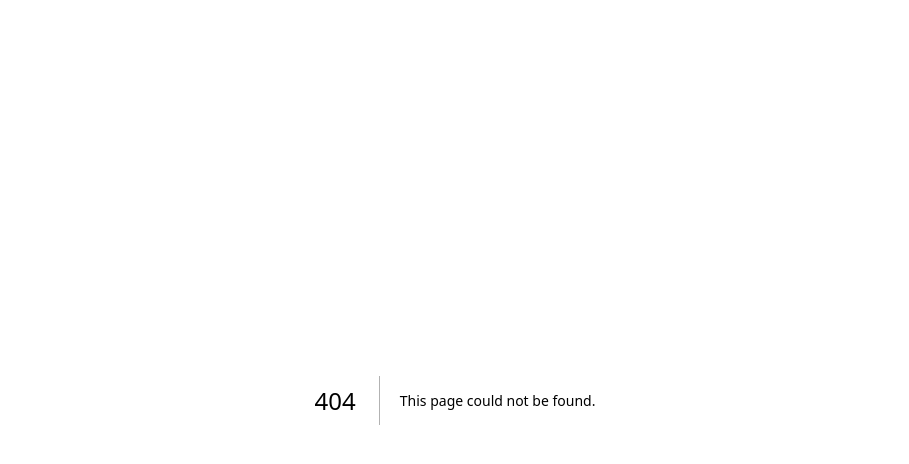
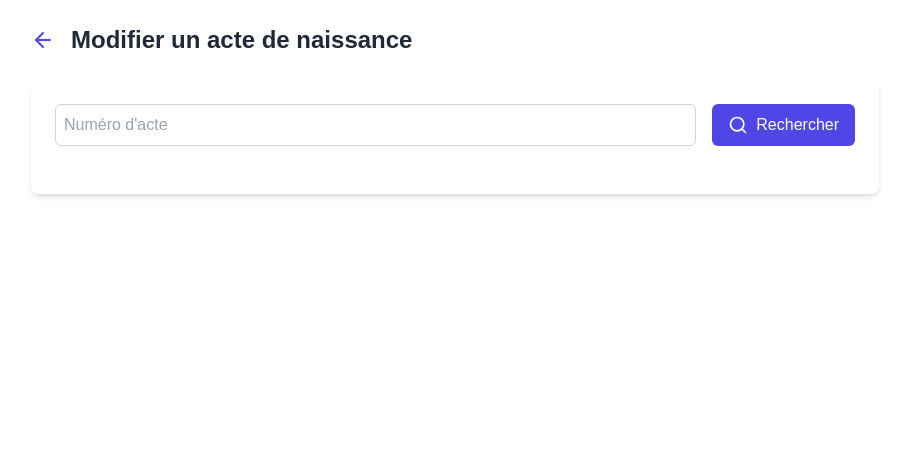
Before and after one commit to gatien074/ActeApp, a Next.js app: page /dashboardadmin/actes/modifier in a window 1280 px wide. Before the commit this address had no page. Shown: the top 464 px of the page, without its empty margins (185-1094 px from the left). Built offline with nearby package versions, Linux system fonts and the light colour scheme.

Commit message:
version1.7

```diff
--- /dev/null
+++ b/app/dashboardadmin/actes/modifier/page.js
@@ -0,0 +1,103 @@
+"use client"
+
+import { useState, useEffect } from 'react'
+import { motion } from 'framer-motion'
+import { Search, Save, ArrowLeft } from 'lucide-react'
+import Link from 'next/link'
+import Loading from '@/app/components/Loading'
+
+export default function ModifierActe() {
+  const [numeroActe, setNumeroActe] = useState('')
+  const [acteDetails, setActeDetails] = useState(null)
+  const [isLoading, setIsLoading] = useState(true)
+
+  useEffect(() => {
+    // Simuler un chargement initial
+    setTimeout(() => {
+      setIsLoading(false)
+    }, 1000)
+  }, [])
+
+  const handleSearch = (e) => {
+    e.preventDefault()
+    setIsLoading(true)
+    // Simuler une recherche
+    setTimeout(() => {
+      setIsLoading(false)
+      // Logique de recherche à implémenter
+    }, 1000)
+  }
+
+  if (isLoading) {
+    return <Loading />
+  }
+
+  return (
+    <motion.div
+      className="p-6 max-w-4xl mx-auto"
+      initial={{ opacity: 0, y: 20 }}
+      animate={{ opacity: 1, y: 0 }}
+    >
+      <div className="mb-6 flex items-center">
+        <Link href="/dashboardadmin" className="text-indigo-600 hover:text-indigo-800 mr-4">
+          <ArrowLeft size={24} />
+        </Link>
+        <h1 className="text-2xl font-bold text-gray-800">Modifier un acte de naissance</h1>
+      </div>
+
+      <div className="bg-white rounded-lg shadow-md p-6">
+        <form onSubmit={handleSearch} className="mb-6">
+          <div className="flex gap-4">
+            <input
+              type="text"
+              placeholder="Numéro d'acte"
+              className="flex-1 p-2 border border-gray-300 rounded-md focus:ring-2 focus:ring-indigo-500"
+              value={numeroActe}
+              onChange={(e) => setNumeroActe(e.target.value)}
+            />
+            <button
+              type="submit"
+              className="bg-indigo-600 text-white px-4 py-2 rounded-md hover:bg-indigo-700 flex items-center gap-2"
+            >
+              <Search size={20} />
+              Rechercher
+            </button>
+          </div>
+        </form>
+
+        {acteDetails && (
+          <motion.div
+            initial={{ opacity: 0 }}
+            animate={{ opacity: 1 }}
+            className="space-y-4"
+          >
+            <div className="grid grid-cols-2 gap-4">
+              <div>
+                <label className="block text-sm font-medium text-gray-700">Nom</label>
+                <input
+                  type="text"
+                  className="mt-1 block w-full p-2 border border-gray-300 rounded-md"
+                />
+              </div>
+              <div>
+                <label className="block text-sm font-medium text-gray-700">Prénom</label>
+                <input
+                  type="text"
+                  className="mt-1 block w-full p-2 border border-gray-300 rounded-md"
+                />
+              </div>
+              {/* Ajoutez d'autres champs selon vos besoins */}
+            </div>
+
+            <button
+              className="mt-4 w-full bg-green-600 text-white px-4 py-2 rounded-md hover:bg-green-700 flex items-center justify-center gap-2"
+            >
+              <Save size={20} />
+              Enregistrer les modifications
+            </button>
+          </motion.div>
+        )}
+      </div>
+    </motion.div>
+  )
+}
--- a/package.json
+++ b/package.json
@@ -12,9 +12,13 @@
     "animejs": "^3.2.2",
     "chart.js": "^4.4.7",
     "framer-motion": "^12.4.2",
+    "lucide-react": "^0.475.0",
     "next": "15.1.7",
     "react": "^19.0.0",
-    "react-dom": "^19.0.0"
+    "react-chartjs-2": "^5.3.0",
+    "react-dom": "^19.0.0",
+    "react-icons": "^5.4.0",
+    "react-toastify": "^11.0.3"
   },
   "devDependencies": {
     "@eslint/eslintrc": "^3",
```
Also changed, not shown: 1 other file (tests, documents, lock files or other folders).
